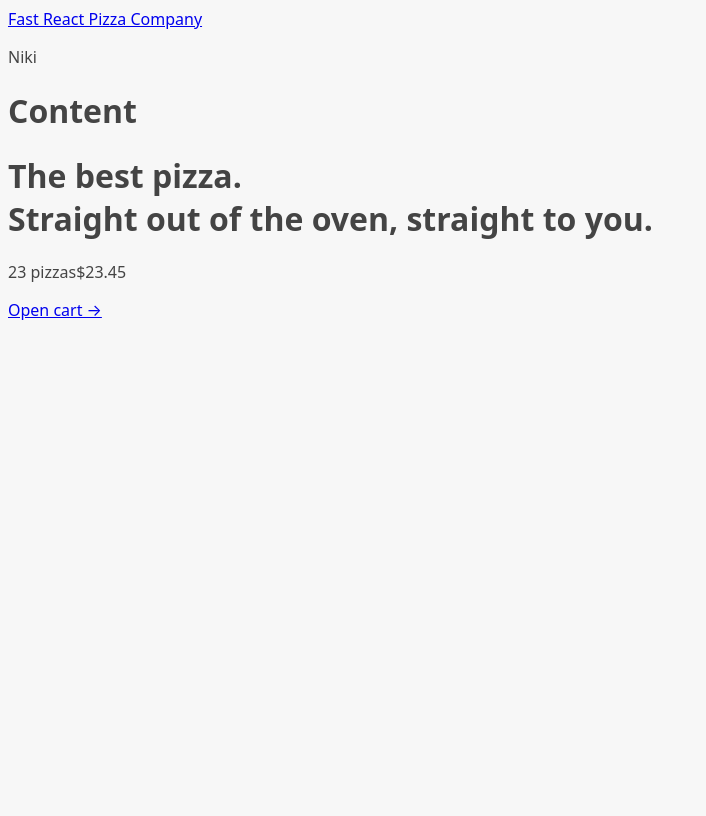
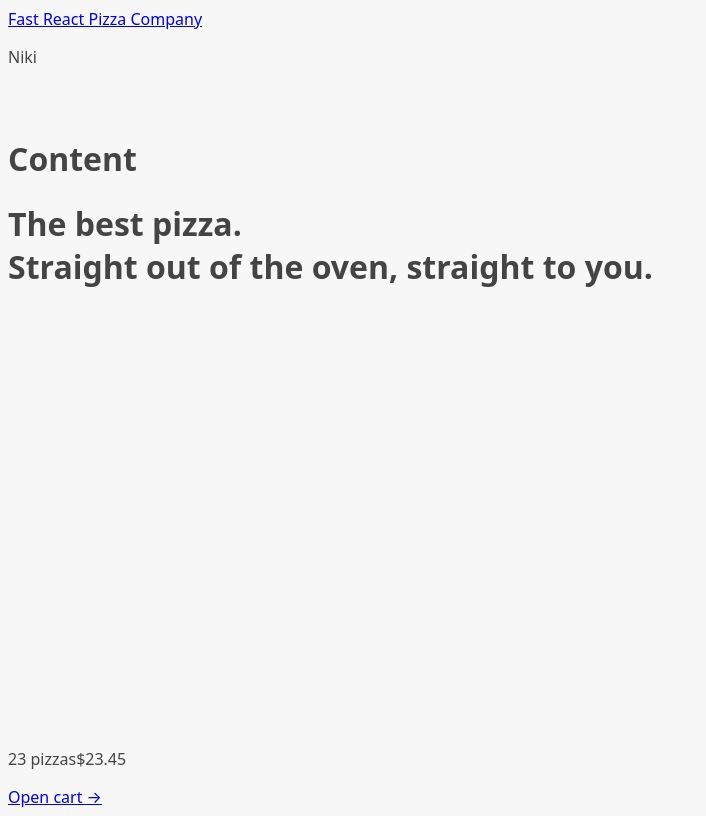
Before and after one commit to NikolayDimov/Fast-React-Pizza, a React (Vite) app: page / in a window 1280 px wide. Shown: the whole page, without its empty margins (0-706 px from the left). Built offline with nearby package versions, Linux system fonts and the light colour scheme.

Commit message:
feat(AppLayout): add useNavigation() for loading animation

```diff
--- a/src/features/menu/Menu.tsx
+++ b/src/features/menu/Menu.tsx
@@ -14,7 +14,6 @@
 
 const Menu: React.FC = () => {
     const menu = useLoaderData() as Pizza[];
-    console.log(menu);
 
     return (
         <ul>
--- a/src/ui/AppLayout.tsx
+++ b/src/ui/AppLayout.tsx
@@ -1,10 +1,16 @@
-import { Outlet } from "react-router-dom";
+import { Outlet, useNavigation } from "react-router-dom";
 import CartOverview from "../features/cart/CartOverview";
 import Header from "./Header";
+import Loader from "./Loader";
 
 function AppLayout() {
+    const navigation = useNavigation();
+    const isLoading = navigation.state === "loading";
+
     return (
-        <div>
+        <div className="layout">
+            {isLoading && <Loader />}
+
             <Header />
 
             <main>
--- /dev/null
+++ b/src/ui/Loader.tsx
@@ -0,0 +1,5 @@
+const Loader: React.FC = () => {
+    return <div className="loader"></div>;
+};
+
+export default Loader;
```
